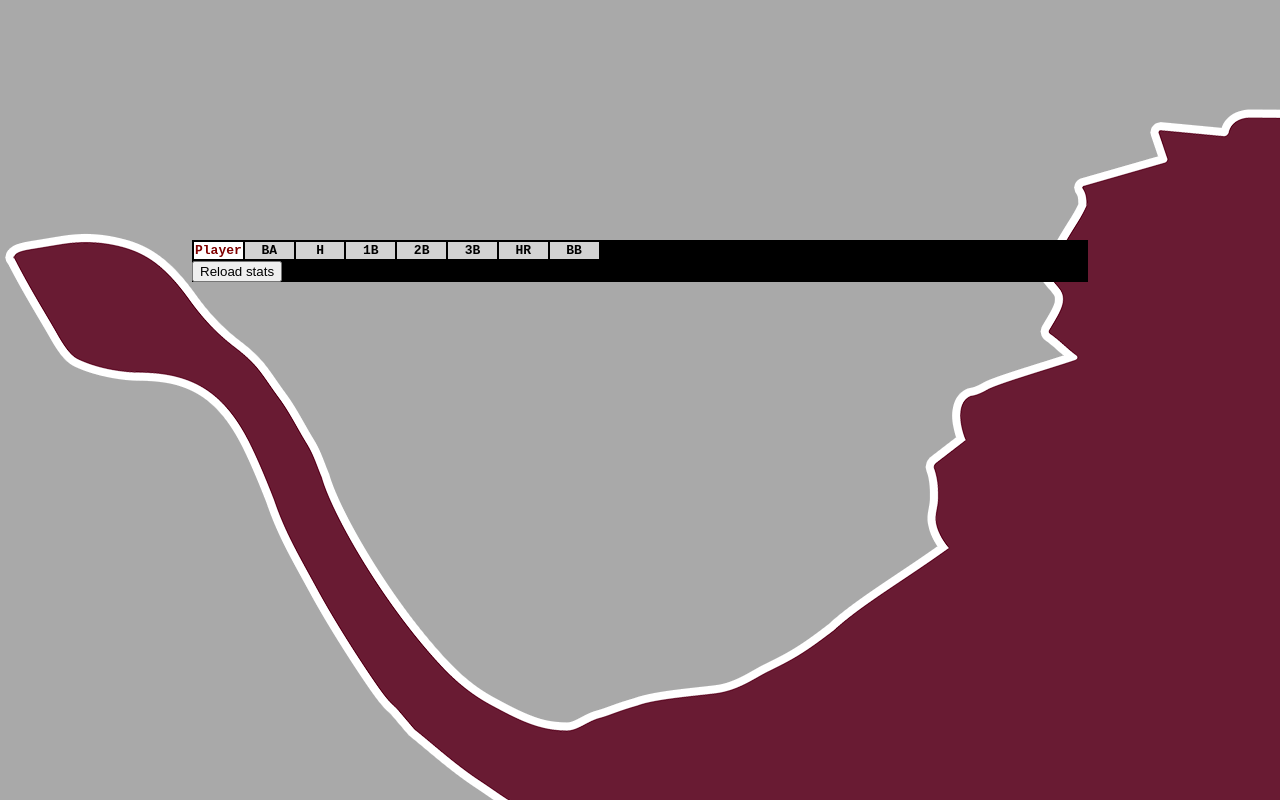
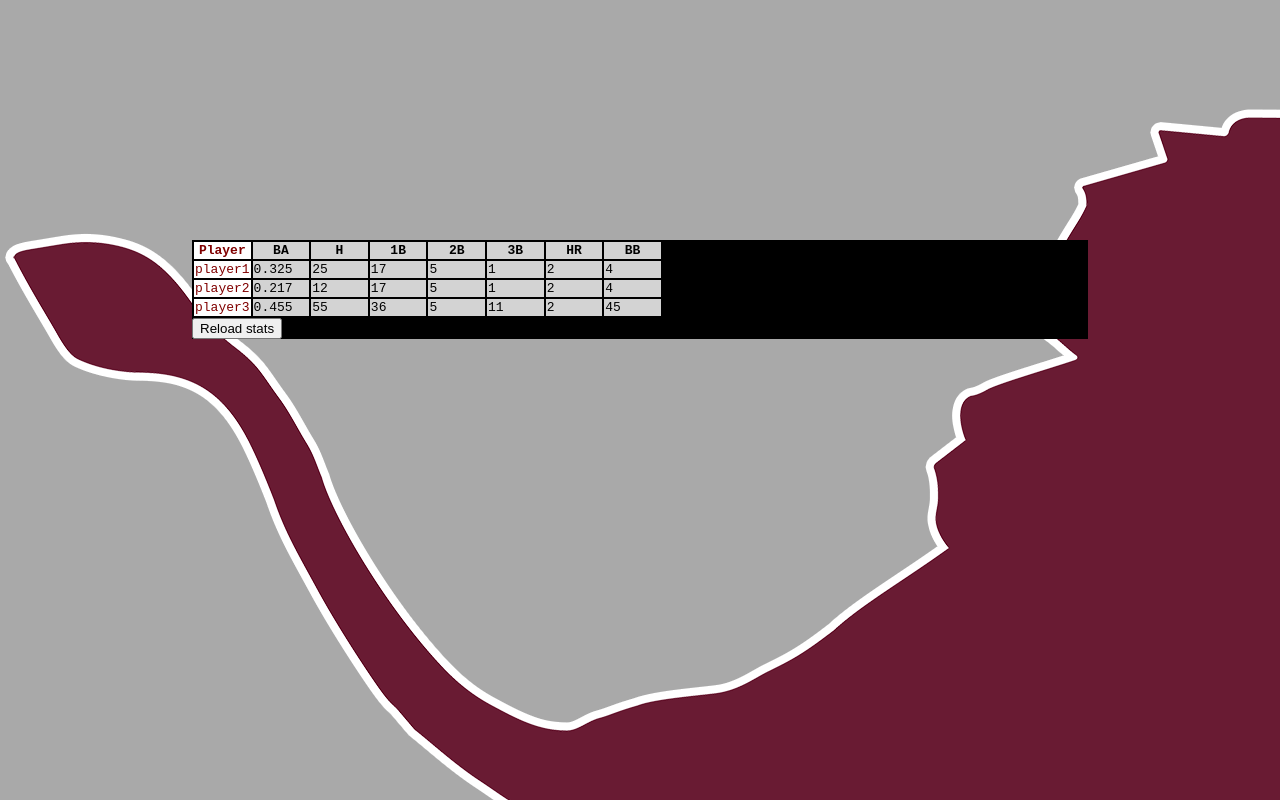
Before and after one commit to cg9-gw/cg9-gw.github.io, a plain HTML site: page analytics.html in a window 1280 px wide. Drawn offline with Linux system fonts and the light colour scheme.

Commit message:
whatever

```diff
--- a/analytics.html
+++ b/analytics.html
@@ -7,12 +7,15 @@
     <body onload="populateTable()">
         <script type="text/javascript">
             function populateTable() {
-                const response = await fetch('tstats.json', {
+                fetch('tstats.json', {
                 headers: {
                     'Accept': 'application/json'
                 }
-                });
-                var dp = await response.json();
+                })
+                // :xok:
+                .then(response => {
+                response.json()
+                .then(dp => {
                 console.log(dp)
                 for (const [key1,value1] of Object.entries(dp.players)) {
                     var dummyStats = document.createElement("tr")
@@ -28,6 +31,8 @@
                     }
                     document.getElementById("stattable").appendChild(dummyStats)
                 }
+                })
+                })
 
             }
         </script>
```
